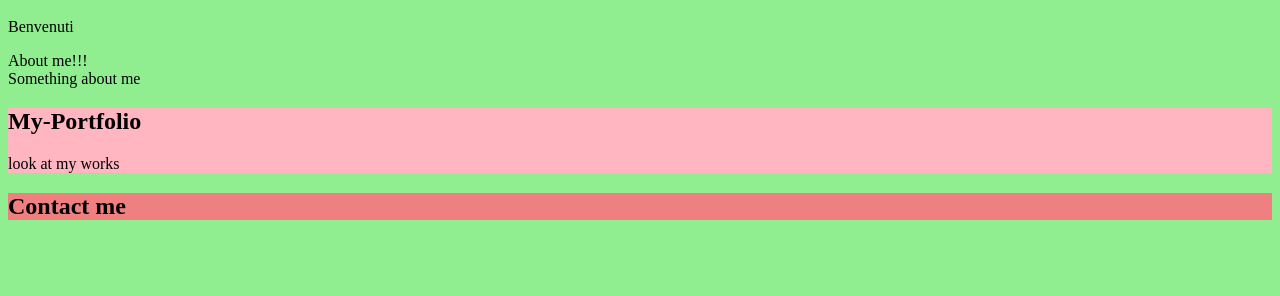
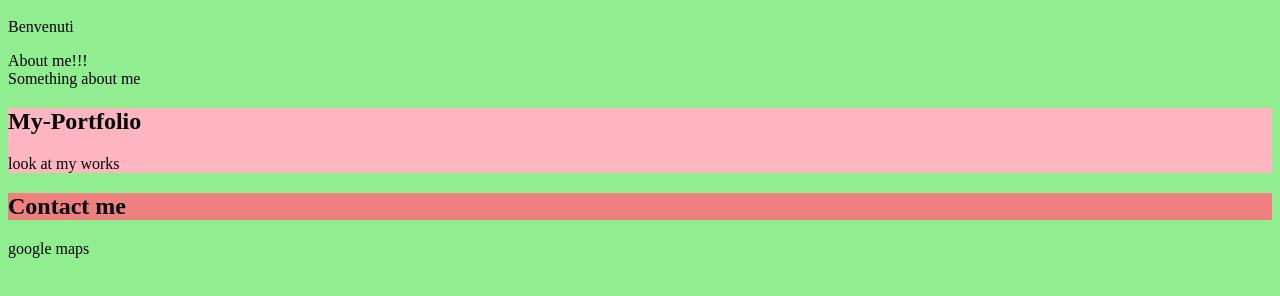
Before and after one commit to AlessioFdd/musa-my-project, a plain HTML site: page index.html in a window 1280 px wide. Shown: the part 120-416 px from the top of the page. Drawn offline with Linux system fonts and the light colour scheme.

```diff
--- a/index.html
+++ b/index.html
@@ -23,5 +23,8 @@
     <section class="contact">
         <h1>Contact me</h1>
     </section>
+    <section>
+        google maps
+    </section>
 </body>
 </html>
```
Also changed, not shown: 1 other file.
